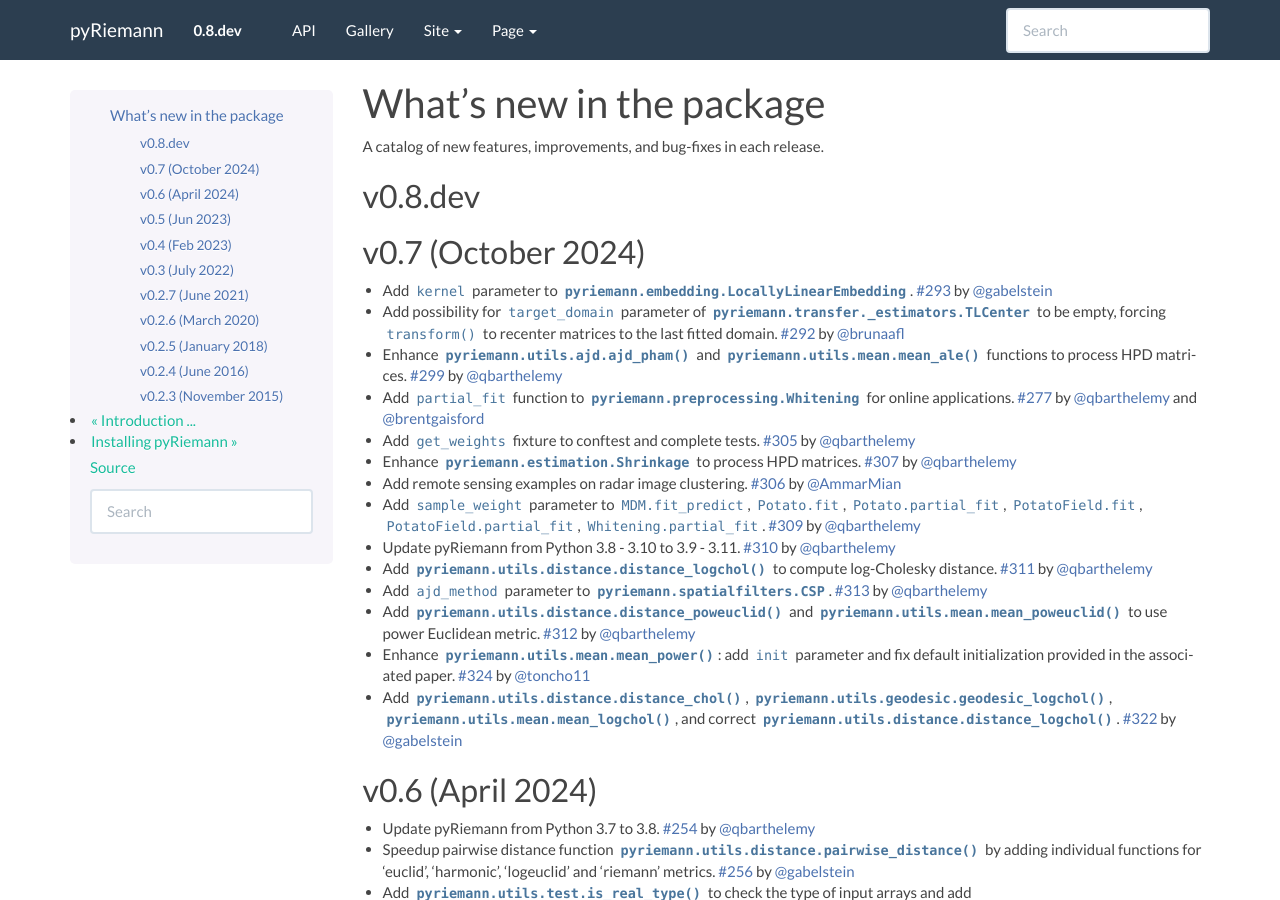
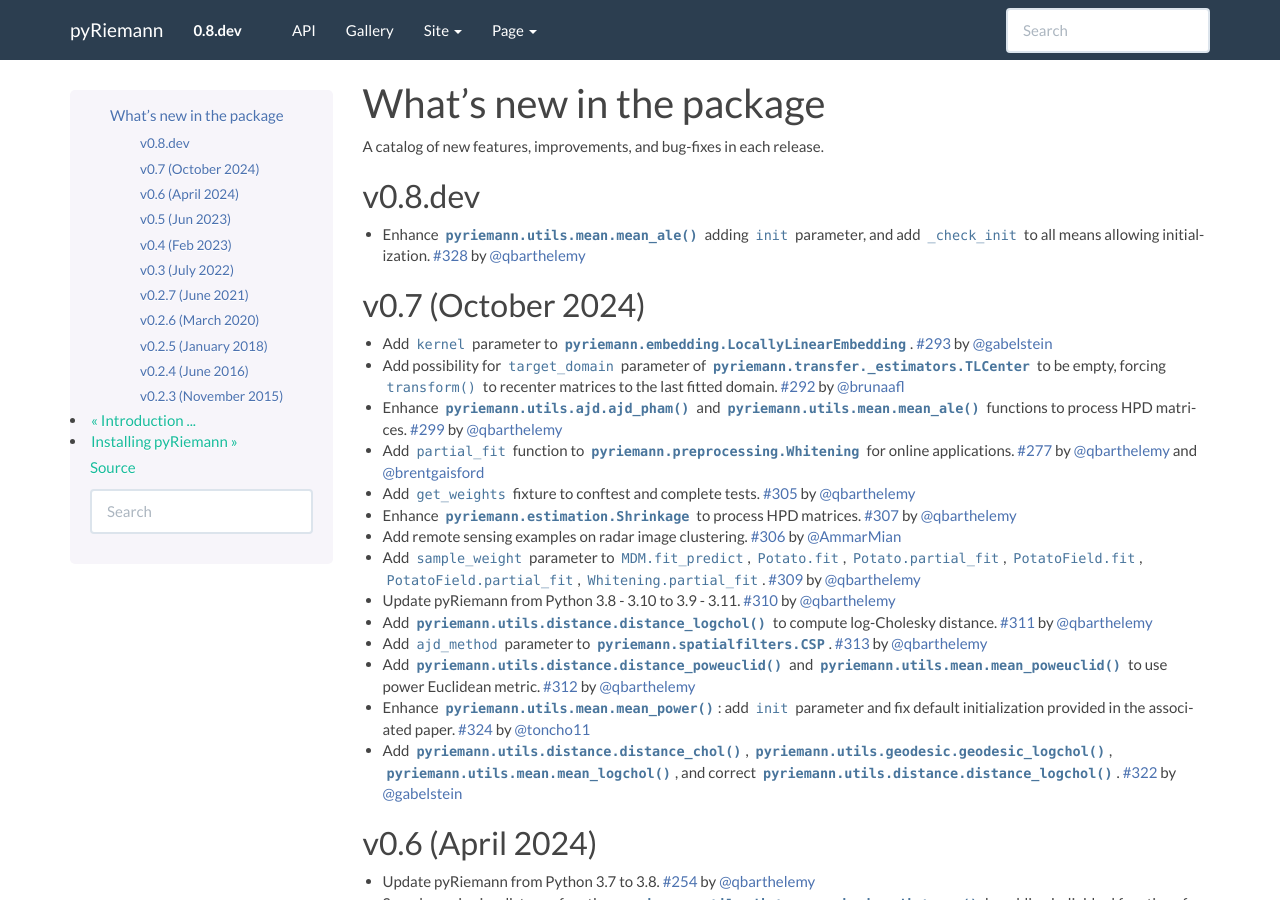
Before and after one commit to pyRiemann/pyRiemann, a Sphinx documentation site: the page built from doc/whatsnew.rst, in a window 1280 px wide and 900 px high. Built offline with Sphinx 7.4.7, drawn with Linux system fonts in a browser that asks for light colours; pages that are not in the unit, such as notebooks, are missing from menus.

Commit message:
update whatsnew

```diff
--- a/doc/whatsnew.rst
+++ b/doc/whatsnew.rst
@@ -10,6 +10,7 @@
 v0.8.dev
 --------
 
+- Enhance :func:`pyriemann.utils.mean.mean_ale` adding ``init`` parameter, and add ``_check_init`` to all means allowing initialization. :pr:`328` by :user:`qbarthelemy`
 
 v0.7 (October 2024)
 -------------------
```
